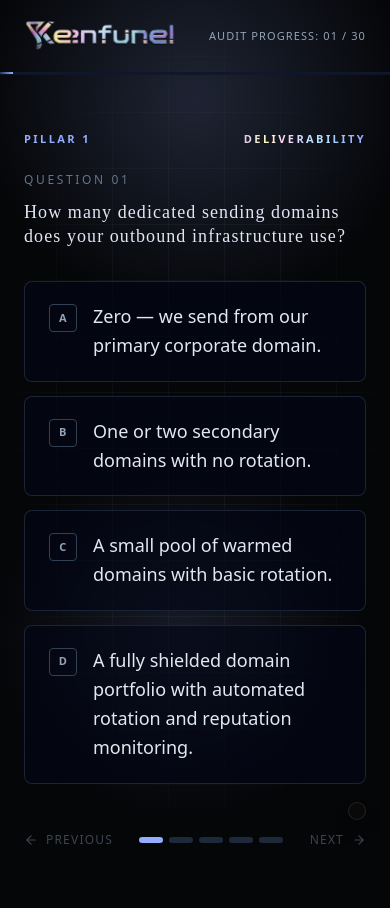
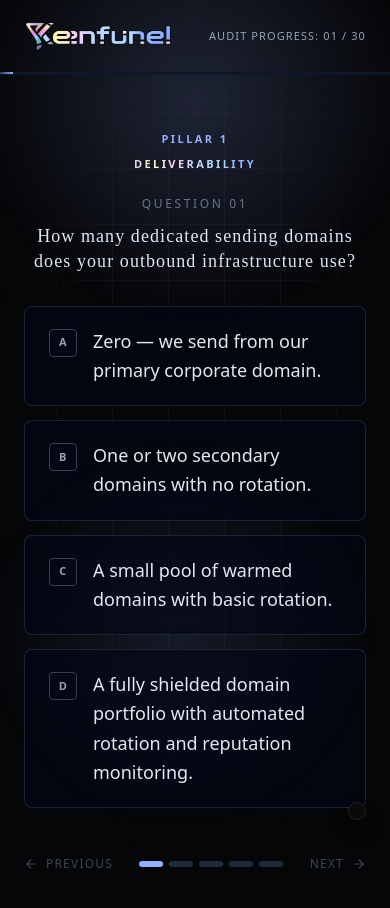
Before and after one commit to keenfunnel-agency/outreach-roadmap, a React (Vite) app: page / in a window 390 px wide. Both pictures are taken after a click on the button 195 px from the left and 665 px from the top of the page. Shown: the top 908 px of the page. Built offline with nearby package versions, Linux system fonts and the light colour scheme; a web font is replaced by a local one.

Commit message:
Update logo and mobile centering

```diff
--- a/src/components/Audit.tsx
+++ b/src/components/Audit.tsx
@@ -30,7 +30,7 @@ export default function Audit({ onComplete }: Props) {
       <header className="relative z-10 border-b border-slate-900/80">
         <div className="mx-auto flex max-w-5xl items-center justify-between px-6 py-5">
           <div className="flex items-center gap-3">
-            <img src="/Original_3D_horizontal copy.png" alt="OutboundOS" className="h-8 w-auto" />
+            <img src="/LOGO_NEW_JULY_2026.png" alt="OutboundOS" className="h-8 w-auto" />
             <span className="hidden h-4 w-px bg-slate-800 sm:block" />
             <span className="hidden text-[11px] font-semibold tracking-[0.22em] text-slate-300 sm:inline">
               DIAGNOSTIC
@@ -51,7 +51,7 @@ export default function Audit({ onComplete }: Props) {
       </header>
 
       <main className="relative z-10 mx-auto flex max-w-3xl flex-col px-6 py-14 md:py-20">
-        <div className="mb-6 flex items-center justify-between text-[11px] font-semibold uppercase tracking-[0.22em]">
+        <div className="mb-6 flex flex-col items-center gap-2 text-center md:flex-row md:items-center md:justify-between md:text-left text-[11px] font-semibold uppercase tracking-[0.22em]">
           <span className="text-[#93ADFF]">Pillar {PILLARS.findIndex((p) => p.id === pillar.id) + 1}</span>
           <span className="bg-[linear-gradient(to_right,#DCC8F8,#FCFCBF,#FFD4F7,#C8DDFF,#B2E0FF,#9ABDFF,#93ADFF)] bg-clip-text text-transparent">{pillar.short}</span>
         </div>
@@ -64,10 +64,10 @@ export default function Audit({ onComplete }: Props) {
             exit={{ opacity: 0, y: -10 }}
             transition={{ duration: 0.28 }}
           >
-            <div className="text-xs tracking-[0.22em] text-slate-500">
+            <div className="text-xs tracking-[0.22em] text-slate-500 text-center md:text-left">
               QUESTION {String(question.id).padStart(2, "0")}
             </div>
-            <h2 className="mt-3 font-display text-lg font-normal leading-snug tracking-[0.06em] text-text-ui md:text-xl">
+            <h2 className="mt-3 font-display text-lg font-normal leading-snug tracking-[0.06em] text-text-ui md:text-xl text-center md:text-left">
               {question.text}
             </h2>
 
--- a/src/components/Dashboard.tsx
+++ b/src/components/Dashboard.tsx
@@ -150,7 +150,7 @@ export default function Dashboard({ total, pillarScores, roadmap, onRestart, onO
       <header className="relative z-10 border-b border-slate-900/80">
         <div className="mx-auto flex max-w-7xl flex-wrap items-center justify-between gap-3 px-6 py-5">
           <div className="flex items-center gap-3">
-            <img src="/Original_3D_horizontal copy.png" alt="OutboundOS" className="h-8 w-auto" />
+            <img src="/LOGO_NEW_JULY_2026.png" alt="OutboundOS" className="h-8 w-auto" />
             <span className="hidden h-4 w-px bg-slate-800 sm:block" />
             <span className="hidden text-[11px] font-semibold tracking-[0.22em] text-slate-300 sm:inline">
               EXECUTIVE DASHBOARD
--- a/src/components/Landing.tsx
+++ b/src/components/Landing.tsx
@@ -17,7 +17,7 @@ export default function Landing({ onStart }: Props) {
     <div className="relative min-h-screen">
       <header className="relative z-10 mx-auto flex max-w-7xl items-center justify-between px-6 py-6">
         <div className="flex items-center">
-          <img src="/Original_3D_horizontal copy.png" alt="OutboundOS" className="h-9 w-auto" />
+          <img src="/LOGO_NEW_JULY_2026.png" alt="OutboundOS" className="h-9 w-auto" />
         </div>
         <div className="hidden items-center gap-6 text-xs tracking-widest text-slate-400 md:flex">
           <span>ARCHITECTURE AUDIT v1.0</span>
@@ -33,7 +33,7 @@ export default function Landing({ onStart }: Props) {
           transition={{ duration: 0.7 }}
           className="flex flex-col lg:flex-row items-center lg:items-center justify-between gap-10"
         >
-          <div className="w-full lg:w-2/3 text-left">
+          <div className="w-full lg:w-2/3 text-center md:text-left flex flex-col items-center md:items-start">
             <div className="inline-flex items-center gap-2 rounded-full border border-slate-700/70 bg-slate-900/50 px-4 py-2 text-[14px] font-medium tracking-widest text-slate-300 backdrop-blur">
               <Sparkles className="h-3.5 w-3.5 text-[#93ADFF]" />
               OUTBOUND ARCHITECTURE DIAGNOSTIC
@@ -91,7 +91,7 @@ export default function Landing({ onStart }: Props) {
           transition={{ delay: 0.18, duration: 0.7 }}
           className="mt-16"
         >
-          <div className="flex items-end justify-between">
+          <div className="flex flex-col items-center text-center md:text-left md:flex-row md:items-end justify-between">
             <div>
               <div className="text-[11px] tracking-[0.22em] text-[#93ADFF]">HOW IT WORKS</div>
               <h2 className="mt-2 font-display text-xl font-normal tracking-[0.06em] text-text-ui md:text-2xl">
```
